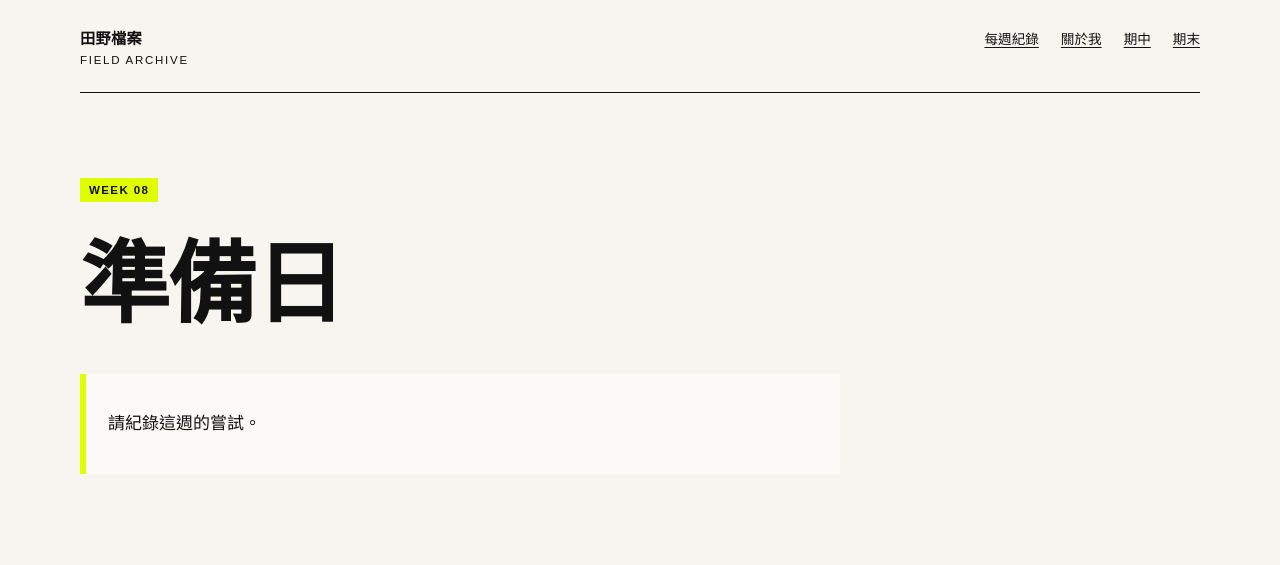
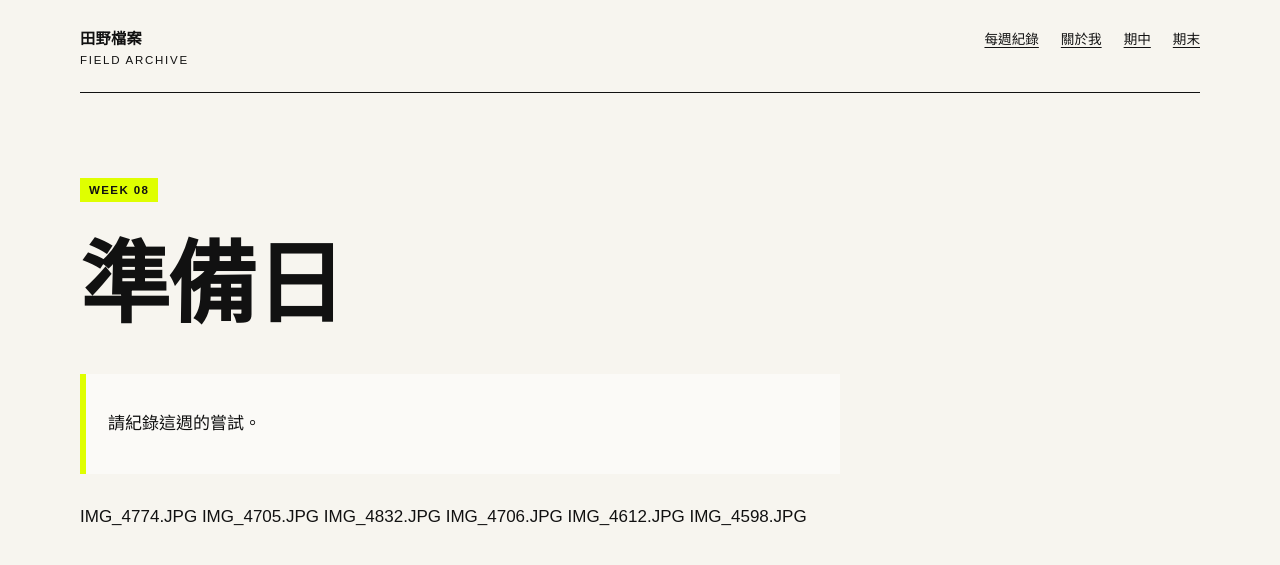
Before and after one commit to yunjiajang/fieldworkarchive, a Jekyll site: the page built from weeks/week-08.md, in a window 1280 px wide. Shown: the top 565 px of the page. Built offline with Jekyll 4.4.1, drawn with Linux system fonts in a browser that asks for light colours.

Commit message:
Update week-08.md

```diff
--- a/weeks/week-08.md
+++ b/weeks/week-08.md
@@ -8,3 +8,10 @@ permalink: /weeks/week-08/
 # 準備日
 
 > 請紀錄這週的嘗試。
+
+IMG_4774.JPG
+IMG_4705.JPG
+IMG_4832.JPG
+IMG_4706.JPG
+IMG_4612.JPG
+IMG_4598.JPG
```
